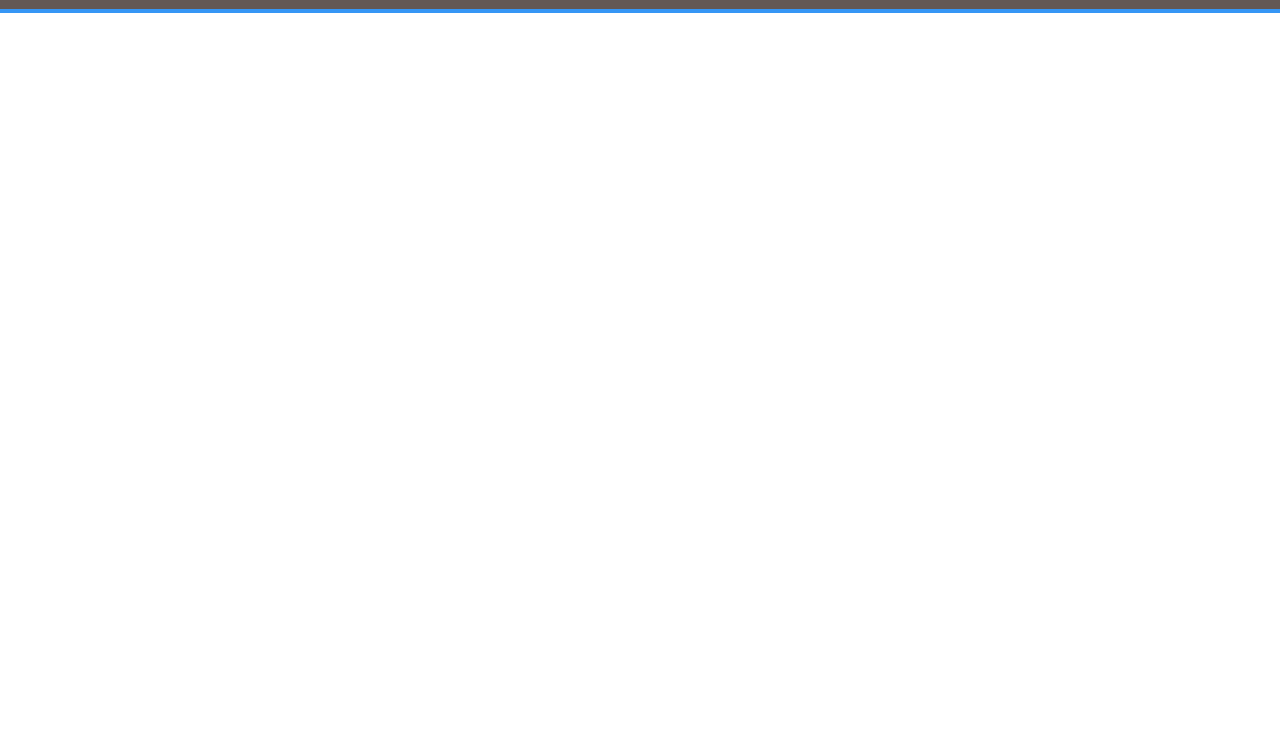
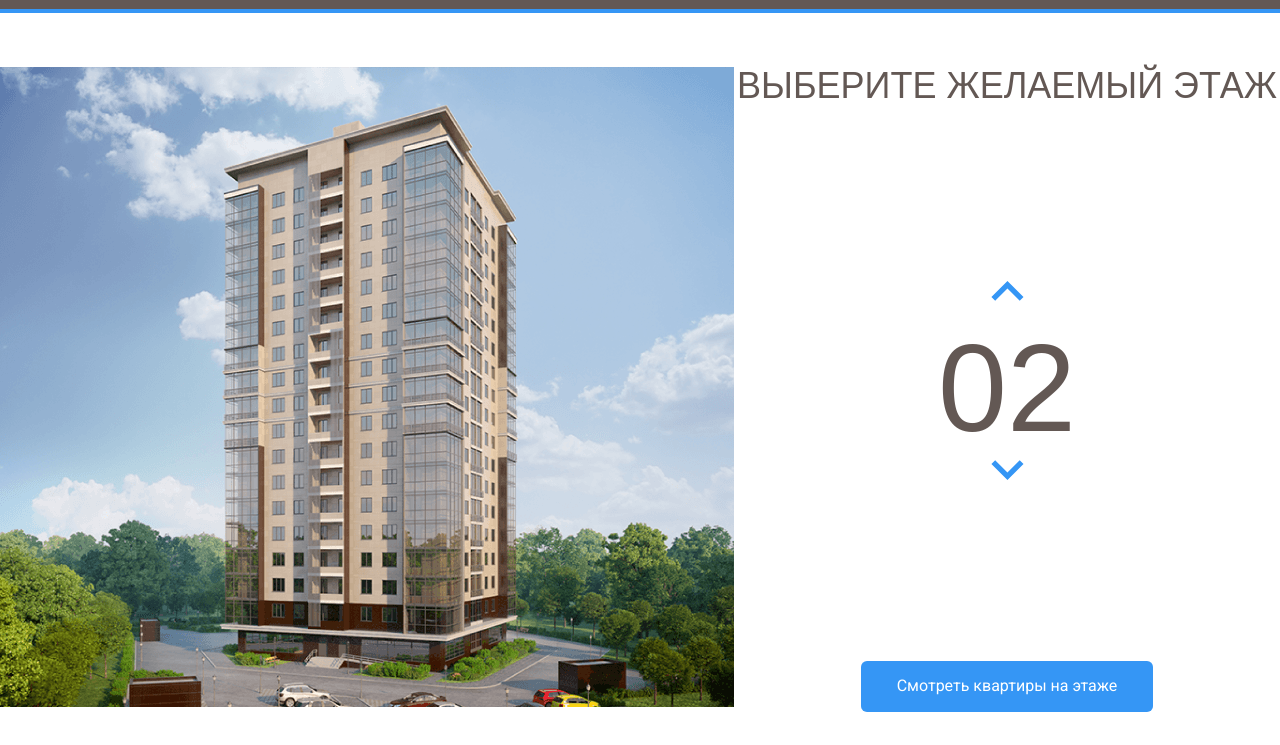
Before and after one commit to StChief/melody, a plain HTML site: page index.html in a window 1280 px wide. Shown: the part 55-800 px from the top of the page. Drawn offline with Linux system fonts and the light colour scheme.

Commit message:
Add files via upload

```diff
--- a/css/style.css
+++ b/css/style.css
@@ -1,3 +1,12 @@
+@font-face {
+  font-family: "Bebas Neue";
+  src: local("BebasNeueRegular"), url("../fonts/BebasNeueRegular.woff2") format("woff2"),
+    url("../fonts/BebasNeueRegular.woff") format("woff");
+
+
+  font-display: swap;
+}
+
 * {
     box-sizing: border-box;
 }
@@ -11,7 +20,7 @@ body {
     border-bottom: 4px solid #3596F5;
 }
 .navbar {
-  max-width:1280px;
+  max-width: 1280px;
   margin: auto;
   display: flex; /* сделали блок гибким */
   justify-content: space-between; /* расставили элементы по краям */
@@ -49,3 +58,62 @@ line-height: 20px;
 text-decoration: none;
 color: #fff;
 }
+.main {
+    max-width: 1280px;
+    margin: auto;
+    padding-top: 54px;
+    display: flex;
+}
+.main-info {
+    flex-grow: 1;
+    text-align: center;
+    display:flex;
+    flex-direction:column;
+    align-items:center;
+    justify-content: space-between;
+}
+.home-image path {
+opacity: 0;
+cursor: pointer;
+
+}
+.home-image path:hover {
+    opacity: 1;
+}
+.counter-group {
+    display: flex;
+    flex-direction: column;
+    align-items: center;
+}
+.counter-button {
+    cursor: pointer;
+   background-color: #fff;
+   border: none;
+}
+.counter-arrow-down {
+    transform: rotateX(180deg);
+}
+.main-title{
+    margin: 0;
+    font-family: "BebasNeueRegular", sans-serif;
+    font-weight: normal;
+    font-size: 36px;
+    line-height: 37px;
+    color: #635854
+}
+.counter {
+    color: #635854;
+    font-size: 124px;
+    font-family: "BebasNeueRegular", sans-serif;
+    margin-top: 10px;
+}
+.button-primary {
+    background: #3596F5;
+    border-radius: 6px;
+    color: #fff;
+    border: none;
+    padding:16px 36px;
+    cursor: pointer;
+
+
+}
--- a/index.html
+++ b/index.html
@@ -15,7 +15,8 @@
     <header class="header">
        <div class="navbar">
         <a href="./index.html" class="logo">
-        <img src="img/logo.svg" alt="Logo: ЖК Мелодия"></a>
+        <img src="img/logo.svg" alt="Logo: ЖК Мелодия">
+        </a>
         <nav class="navbar-nav">
             <ul class="navbar-menu">
                 <li class="navbar-item">
@@ -41,6 +42,57 @@
     </div>
        <!-- /.navbar -->
     </header>
+    <main class="main">
+        <div class="main-image">
+        <svg
+        class="home-image"
+         width="734" height="640" viewBox="0 0 734 640" fill="none" xmlns="http://www.w3.org/2000/svg"
+            xmlns:xlink="http://www.w3.org/1999/xlink">
+            <rect width="734" height="640" fill="url(#pattern0)" />
+            <defs>
+                <pattern id="pattern0" patternContentUnits="objectBoundingBox" width="1" height="1">
+                    <use xlink:href="#image0" transform="translate(-0.00408719) scale(0.0013624 0.0015625)" />
+                </pattern>
+                <image id="image0" width="740" height="640" xlink:href="img/home.png" />
+            </defs>
+            <path d="M225 533L445.8 541L515 527.3V549L446.5 568.7L225 557.7V533Z" fill="#3595F6" fill-opacity="0.75" />
+            <path d="M226 532V507L446.3 510.3L516 507V527L446.7 540L226 532Z" fill="#3595F6" fill-opacity="0.75" />
+            <path d="M226 506V481H447H516V504L448 511L226 506Z" fill="#3595F6" fill-opacity="0.75" />
+            <path d="M226 482V457L447.3 453.3L515 460V482H447" fill="#3595F6" fill-opacity="0.75" />
+            <path d="M226 456V430L447.5 426.7L516 437.7V459L447 452.3L226 456Z" fill="#3595F6" fill-opacity="0.75" />
+            <path d="M225 429V405.3L446 393L517 416V437.3L446 425L225 429Z" fill="#3595F6" fill-opacity="0.75" />
+            <path d="M225 407V382L447.2 365.7L517 394.3V415L446.7 393.3L225 407Z" fill="#3595F6" fill-opacity="0.75" />
+            <path d="M225 382V357L447.5 336.7L517 373.3V394L445 365.3L225 382Z" fill="#3595F6" fill-opacity="0.75" />
+            <path d="M225 356V332L448 307.3L517 351.3V373L447.7 335L225 356Z" fill="#3595F6" fill-opacity="0.75" />
+            <path d="M225 331V307L447.5 278.3L517 329.3V350L446.7 307.7L225 331Z" fill="#3595F6" fill-opacity="0.75" />
+            <path d="M224 307V283L446.3 250L517 309.3V329L447 278.3L224 307Z" fill="#3595F6" fill-opacity="0.75" />
+            <path d="M225 282V258L446.2 223L516 287V308L447.3 249.7L225 282Z" fill="#3595F6" fill-opacity="0.75" />
+            <path d="M225 258V233L447.3 195L516 265.3V286L447 222L225 258Z" fill="#3595F6" fill-opacity="0.75" />
+            <path d="M225 232V207L445.8 163.3L516 242.3V265L447 191.7L225 232Z" fill="#3595F6" fill-opacity="0.75" />
+            <path d="M226 208V183L446 135L516 220V243L445.3 163.7L226 208Z" fill="#3595F6" fill-opacity="0.75" />
+            <path d="M225 183V158L444.8 106L516 198.3V221L446.3 134.7L225 183Z" fill="#3595F6" fill-opacity="0.75" />
+            <path d="M225 158V132L447 75.3L516 177V198L446.7 106.3L225 158Z" fill="#3595F6" fill-opacity="0.75" />
+
+        </svg>
+
+        </div>
+        <!-- /.main image -->
+        <div class="main-info">
+          <h2 class="main-title">ВЫБЕРИТЕ ЖЕЛАЕМЫЙ ЭТАЖ</h2>
+        <div class="counter-group">
+        <button class="counter-button counter-up">
+            <img src="img/arrow.svg" alt="arrow-up" class="counter-arrow counter-arrow-up">
+        </button>
+        <span class="counter">02</span>
+        <button class="counter-button counter-down"><img src="img/arrow.svg" alt="arrow-down" class="counter-arrow counter-arrow-down">
+        </button>
+        </div>
+        <!-- /.counter-group -->
+        <button class="button button-primary">Смотреть квартиры на этаже</button>
+        </div>
+        <!-- /.main-info -->
+
+    </main>
 
 </body>
 </html>
```
Also changed, not shown: fonts/BebasNeueRegular.woff (added), fonts/BebasNeueRegular.woff2 (added), img/Group 3.svg (added), img/arrow.svg (added), img/home.png (added).
